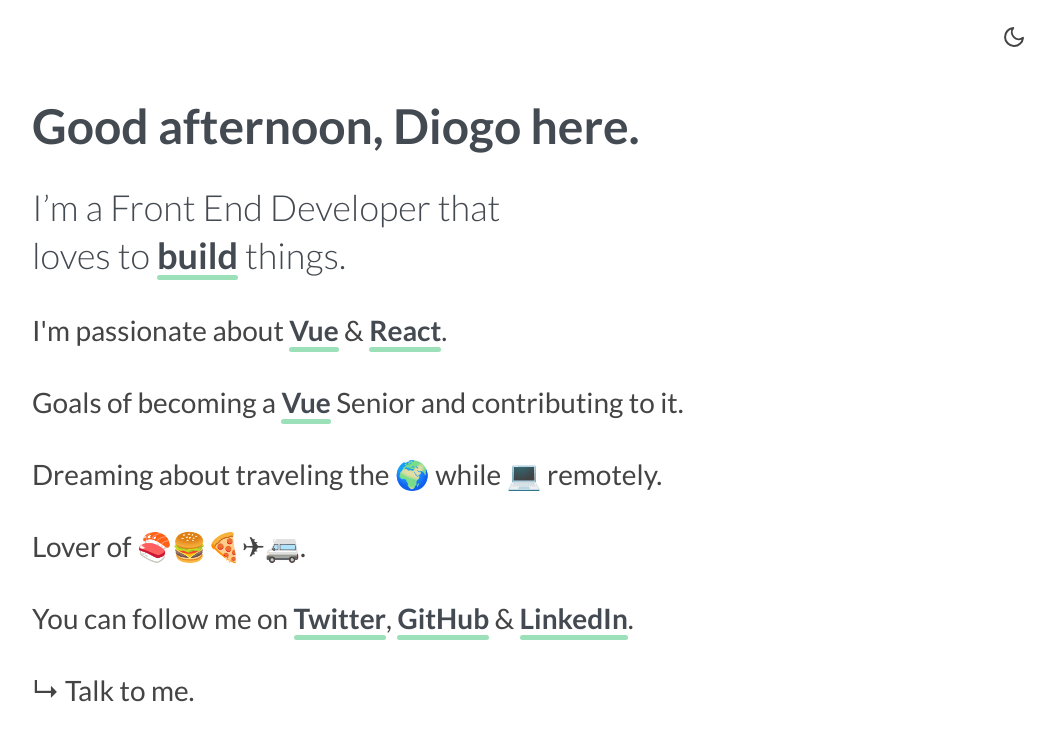
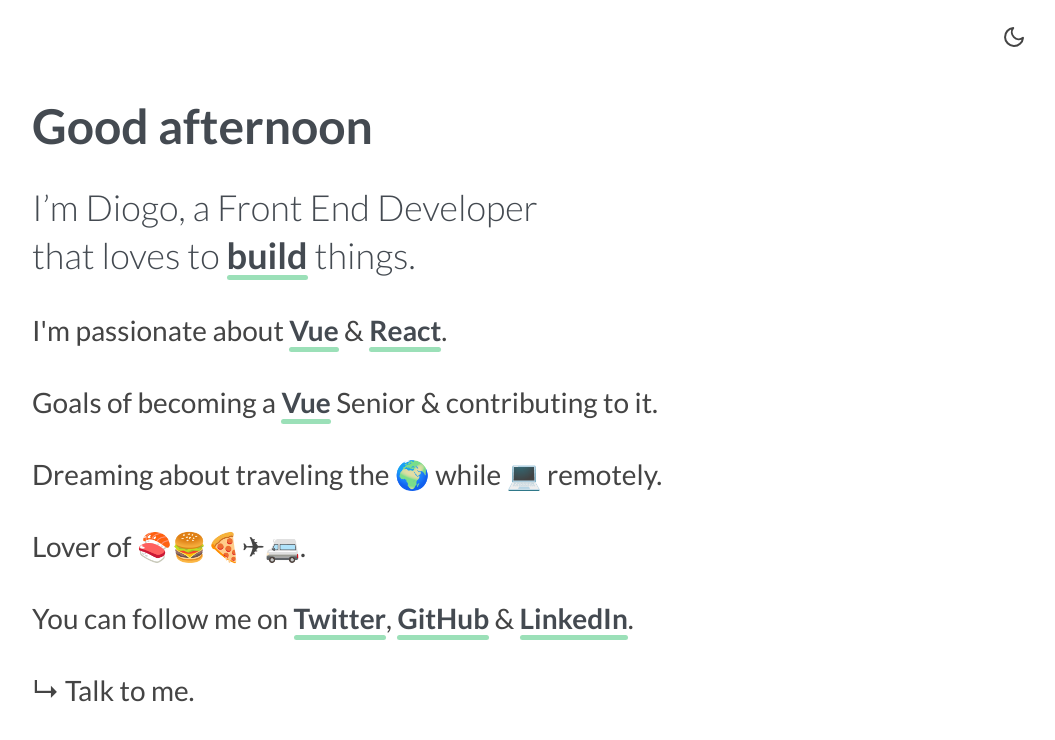
Before and after one commit to diogobcondeco/diogobcondeco-vue, a Nuxt app: page / in a window 1280 px wide. Shown: the top 740 px of the page, without its empty margins (213-1268 px from the left). Built offline with nearby package versions, Linux system fonts and the light colour scheme.

Commit message:
💬 Updated text
Switched some order on the text of greetings

Also changed "and" to "&"

```diff
--- a/components/Greeting.vue
+++ b/components/Greeting.vue
@@ -8,14 +8,14 @@
       key="1"
       class="slide"
     >
-      {{ greeting }},
+      {{ greeting }}
     </span>
     <span
       v-else
       key="2"
       class="slide"
     >
-      {{ greeting }},
+      {{ greeting }}
     </span>
   </transition>
 </template>
--- a/pages/index.vue
+++ b/pages/index.vue
@@ -6,16 +6,16 @@
         :day-time="dayTime"
         :language="language"
       >
-      </Greeting> Diogo here.
+      </Greeting>
     </h1>
     <h2 class="subtitle">
-      I’m a Front End Developer that loves to <SpecialLink to="https://github.com/diogobcondeco">build</SpecialLink> things.<br>
+      I’m Diogo, a Front End Developer that loves to <SpecialLink to="https://github.com/diogobcondeco">build</SpecialLink> things.<br>
     </h2>
     <p class="paragraph">
       I'm passionate about <SpecialLink to="https://vuejs.org/">Vue</SpecialLink> & <SpecialLink to="https://reactjs.org/">React</SpecialLink>.
     </p>
     <p class="paragraph">
-      Goals of becoming a <SpecialLink to="https://vuejs.org/">Vue</SpecialLink> Senior and contributing to it.
+      Goals of becoming a <SpecialLink to="https://vuejs.org/">Vue</SpecialLink> Senior & contributing to it.
     </p>
     <p class="paragraph">
       Dreaming about traveling the 🌍 while 💻 remotely.
```
